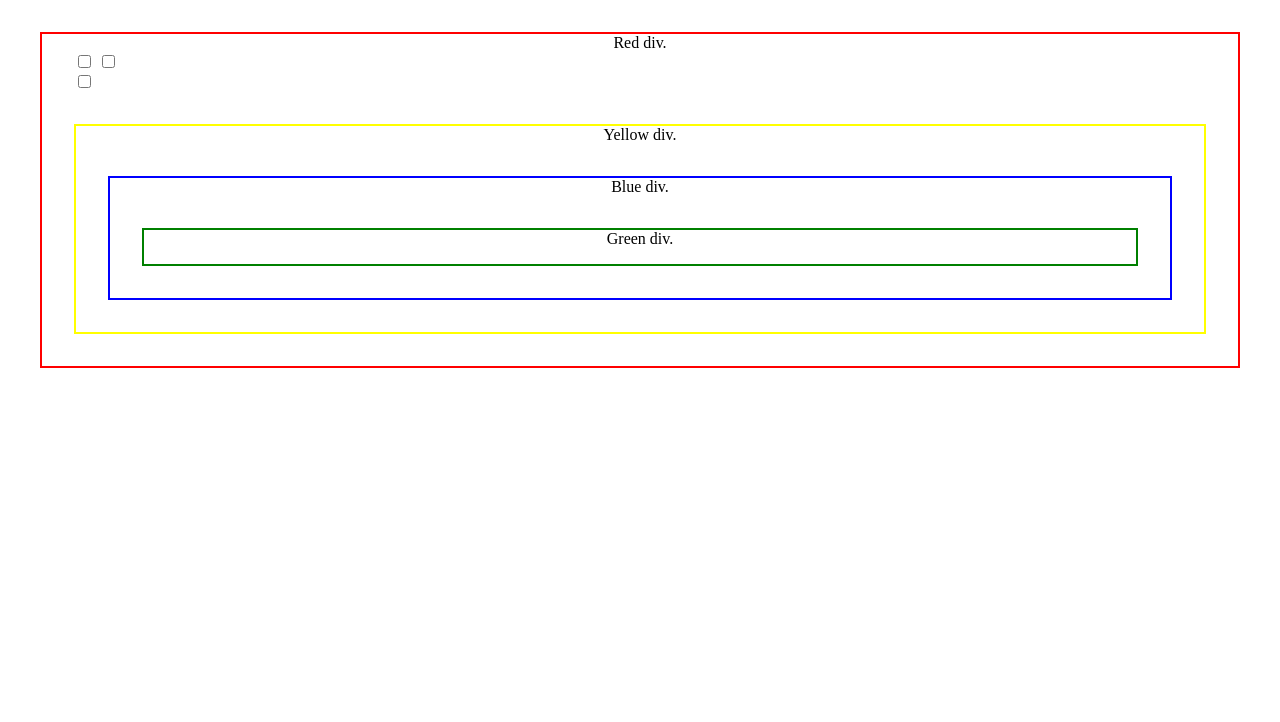
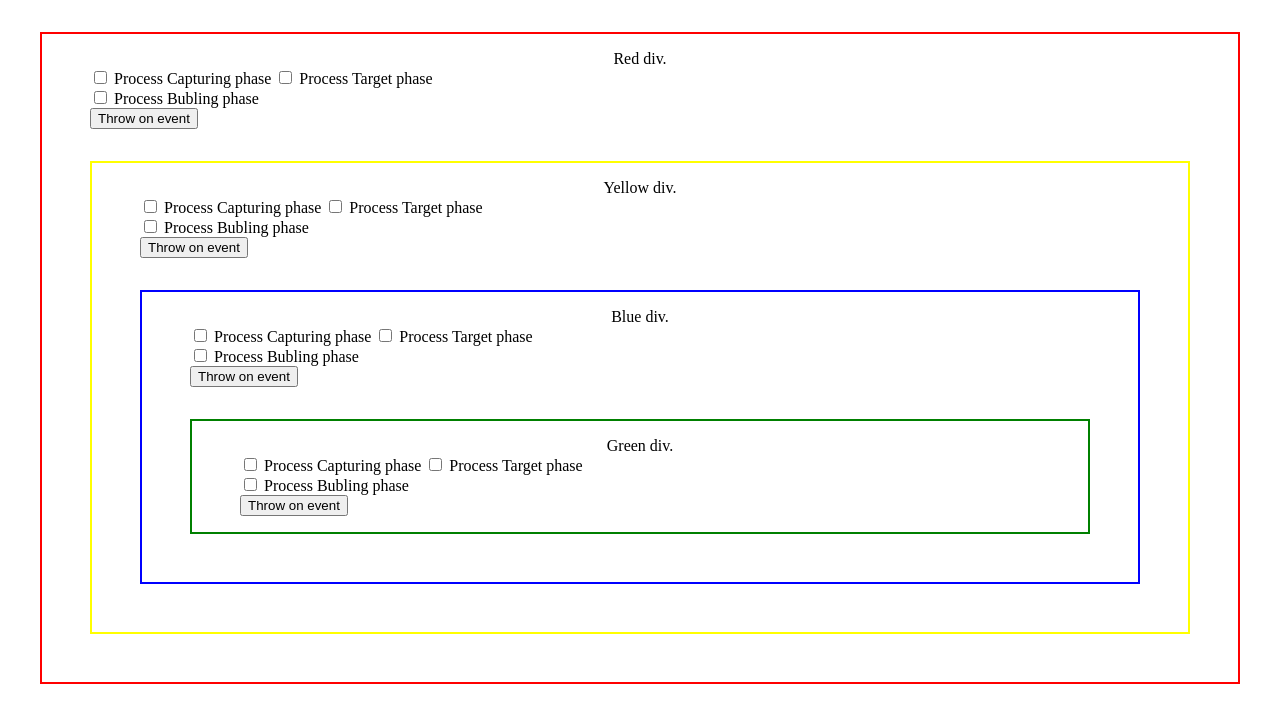
Before and after one commit to SergeyKlimuk603/JS_HTML_CSS, a plain HTML site: page PDP/Task/index.html in a window 1280 px wide. Drawn offline with Linux system fonts and the light colour scheme.

Commit message:
pdp task

```diff
--- a/PDP/Task/index.html
+++ b/PDP/Task/index.html
@@ -11,28 +11,81 @@
     <div id="redDiv">
         Red div.
         <form>
-            <input  type="checkbox" name="redDiv">
-            <input  type="checkbox" name="redDiv">
+            <label>
+                <input  type="checkbox" name="redDiv">
+                Process Capturing phase
+            </label>
+            <label>
+                <input  type="checkbox" name="redDiv">
+                Process Target phase
+            </label>
             <br>
-            <input  type="checkbox" name="redDiv">
+            <label>
+                <input  type="checkbox" name="redDiv">
+                Process Bubling phase
+            </label>
+           <br>
+           <button name="throwEvent">Throw on event</button>
+        </form>
 
-        </form>
 
         <p></p>
         <div id="yellowDiv">
             Yellow div.
-            <p></p>
-            <p></p>
+            <form>
+                <label>
+                    <input  type="checkbox" name="yellowDiv">
+                    Process Capturing phase
+                </label>
+                <label>
+                    <input  type="checkbox" name="yellowDiv">
+                    Process Target phase
+                </label>
+                <br>
+                <label>
+                    <input  type="checkbox" name="yellowDiv">
+                    Process Bubling phase
+                </label>
+               <br>
+               <button name="throwEvent">Throw on event</button>
+            </form>
             <div id="blueDiv">
                 Blue div.
-                <p></p>
-                <p></p>
-                <p></p>
+                <form>
+                    <label>
+                        <input  type="checkbox" name="blueDiv">
+                        Process Capturing phase
+                    </label>
+                    <label>
+                        <input  type="checkbox" name="blueDiv">
+                        Process Target phase
+                    </label>
+                    <br>
+                    <label>
+                        <input  type="checkbox" name="blueDiv">
+                        Process Bubling phase
+                    </label>
+                   <br>
+                   <button name="throwEvent">Throw on event</button>
+                </form>
                 <div id="greenDiv">
                     Green div.
-                    <p></p>
-                    <p></p>
-                    <p></p>
+                    <form>
+                        <label>
+                            <input  type="checkbox" name="greenDiv">
+                            Process Capturing phase
+                        </label>
+                        <label>
+                            <input  type="checkbox" name="greenDiv">
+                            Process Target phase
+                        </label>
+                        <br>
+                        <label>
+                            <input  type="checkbox" name="greenDiv">
+                            Process Bubling phase
+                        </label>
+                       <br>
+                       <button name="throwEvent">Throw on event</button>
                 </div>
             </div>
         </div>
--- a/PDP/Task/style.css
+++ b/PDP/Task/style.css
@@ -1,5 +1,6 @@
 div {
     margin: 2rem;
+    padding: 1rem;
     border: 2px solid;
     text-align: center;
 }
```
